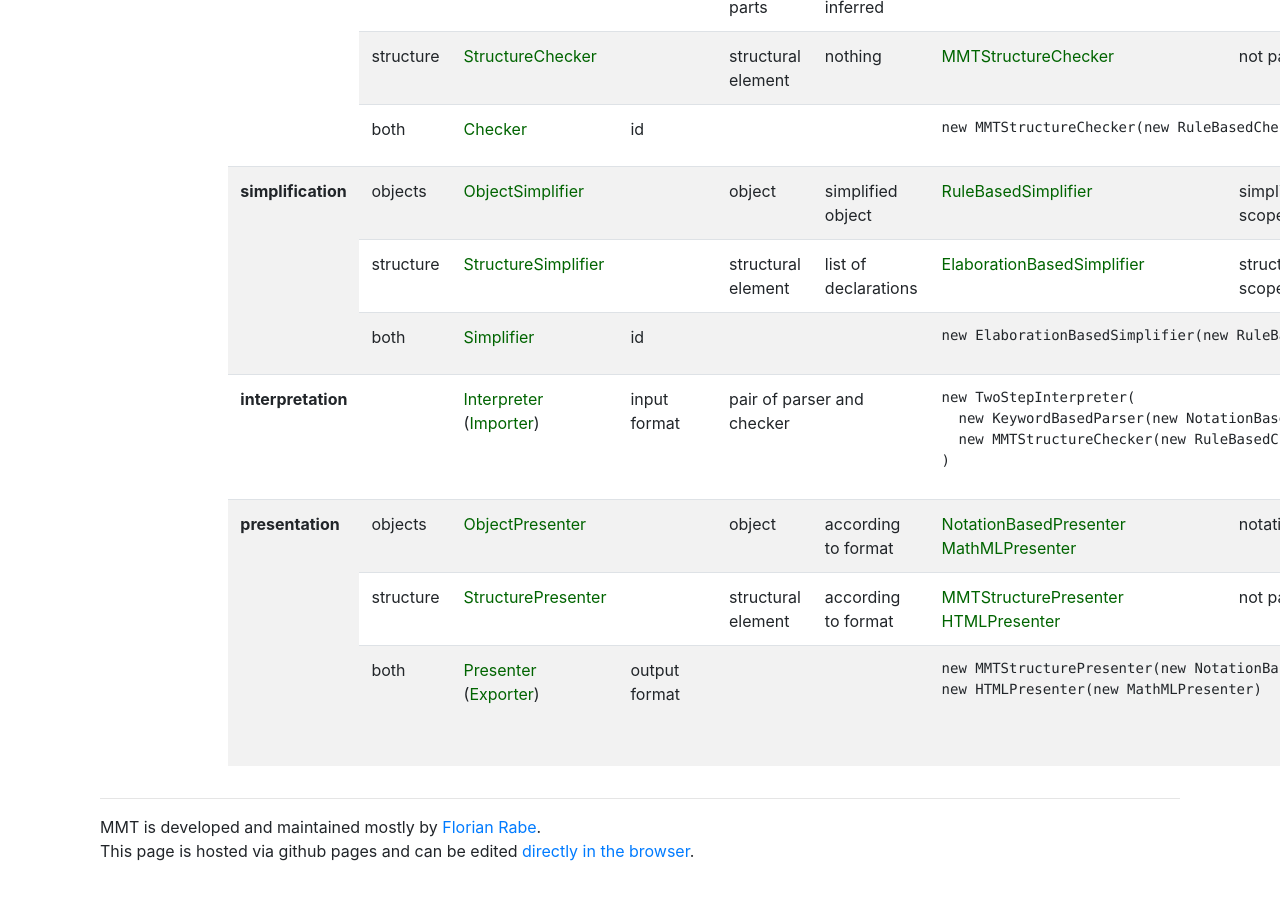
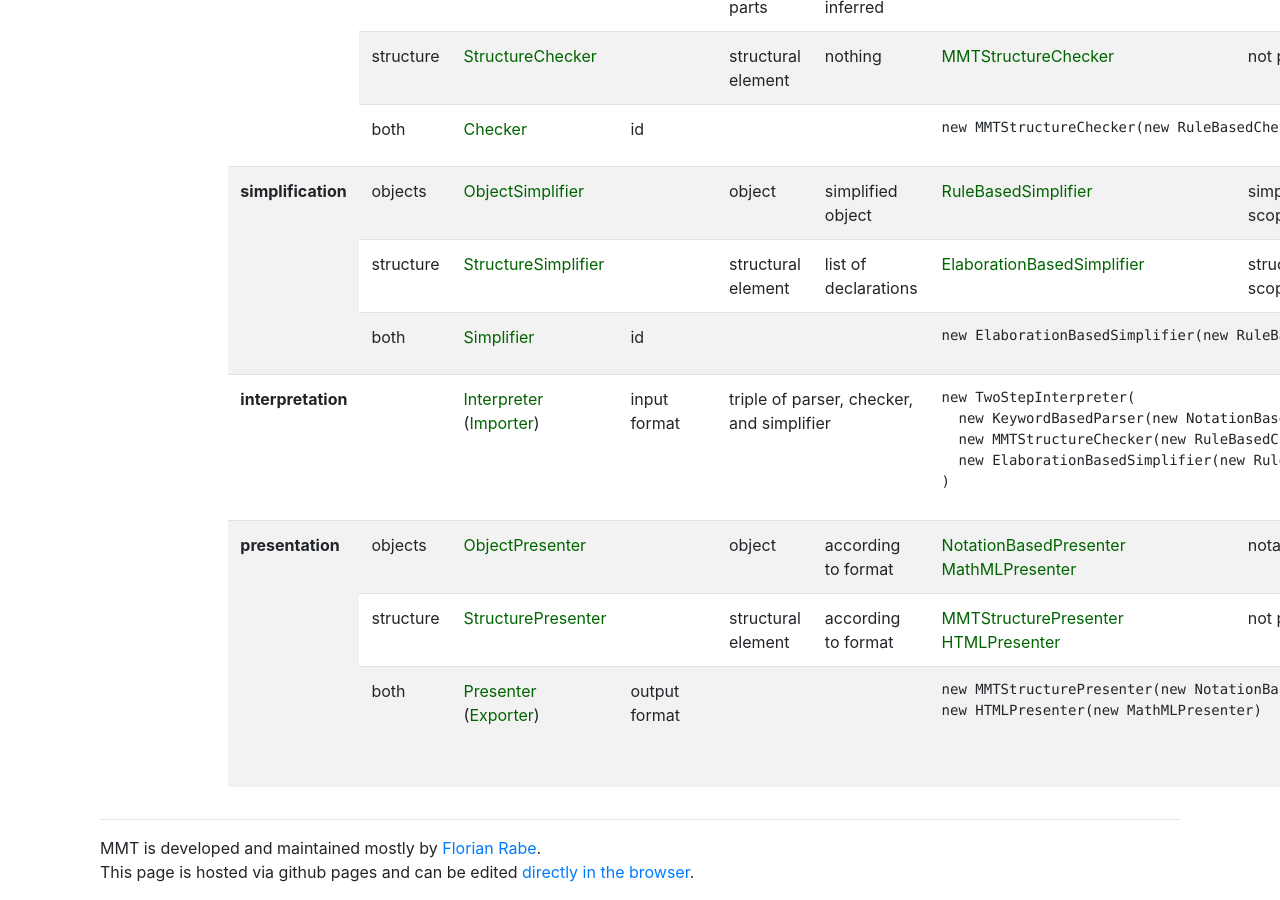
Before and after one commit to UniFormal/uniformal.github.io, a Jekyll site: the page built from doc/api/extensions/processors.md, in a window 1280 px wide and 900 px high, scrolled down 948 px. Built offline with Jekyll 4.4.1, drawn with Linux system fonts in a browser that asks for light colours; before the commit the page ends 1827 px from its top, so only the background shows below that.

Commit message:
Update processors.md

```diff
--- a/doc/api/extensions/processors.md
+++ b/doc/api/extensions/processors.md
@@ -125,12 +125,13 @@ All processors are divided into three kinds. One kind handles structure (e.g., d
         <th>interpretation</th>
         <td></td>
         <td><a href="https://uniformal.github.io/apidoc/index.html#info.kwarc.mmt.api.checking.Interpreter">Interpreter</a> (<a href="https://uniformal.github.io/apidoc/index.html#info.kwarc.mmt.api.archives.Importer">Importer</a>)</td>
-        <td>input format</td><td colspan="2">pair of parser and checker</td>
+        <td>input format</td><td colspan="2">triple of parser, checker, and simplifier</td>
         <td colspan="2">
 <pre>
 new TwoStepInterpreter(
   new KeywordBasedParser(new NotationBasedParser),
-  new MMTStructureChecker(new RuleBasedChecker)
+  new MMTStructureChecker(new RuleBasedChecker),
+  new ElaborationBasedSimplifier(new RuleBasedSimplifier)
 )</pre></td>
         <td>"mmt"</td>
     </tr>
```
